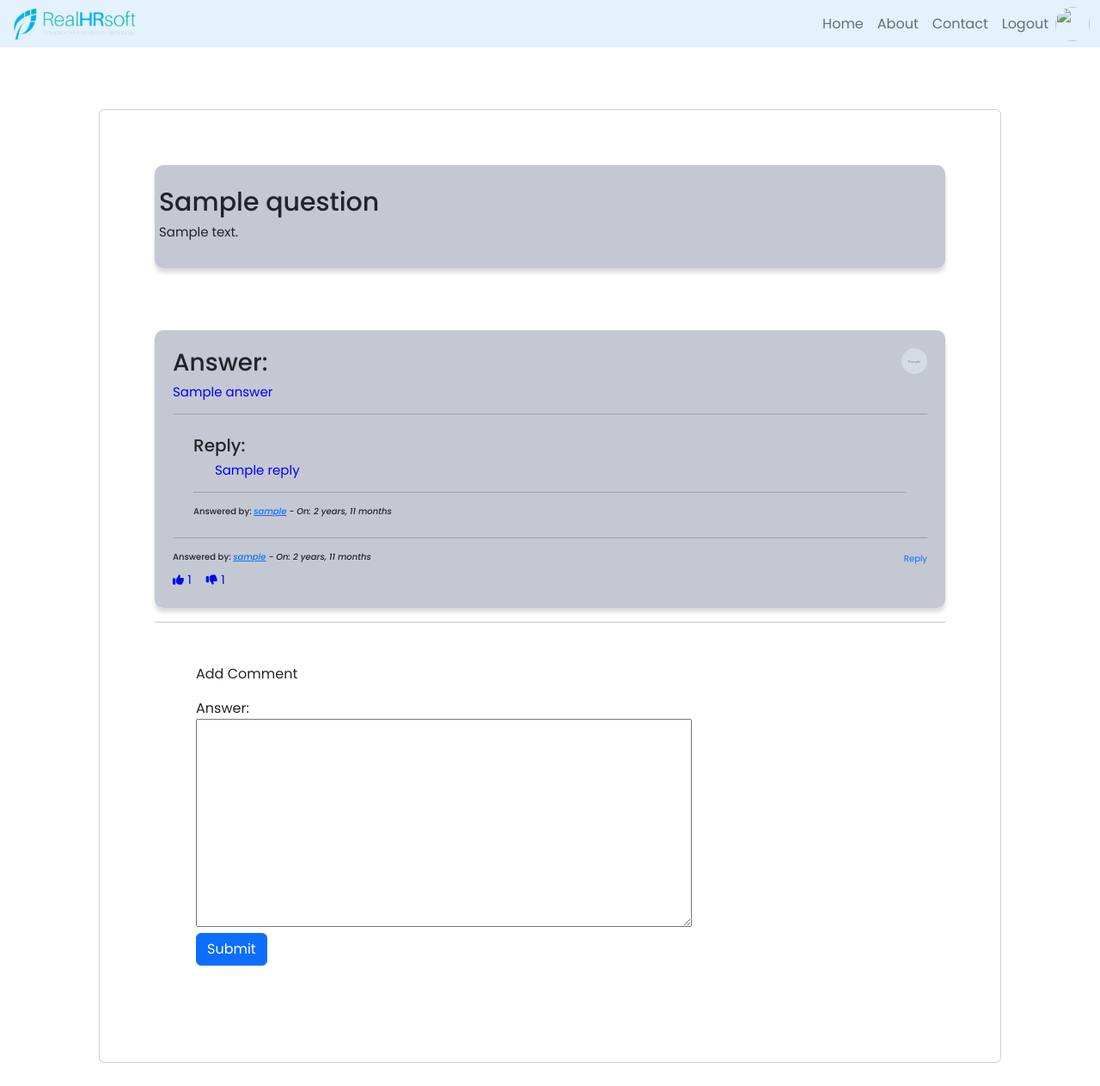
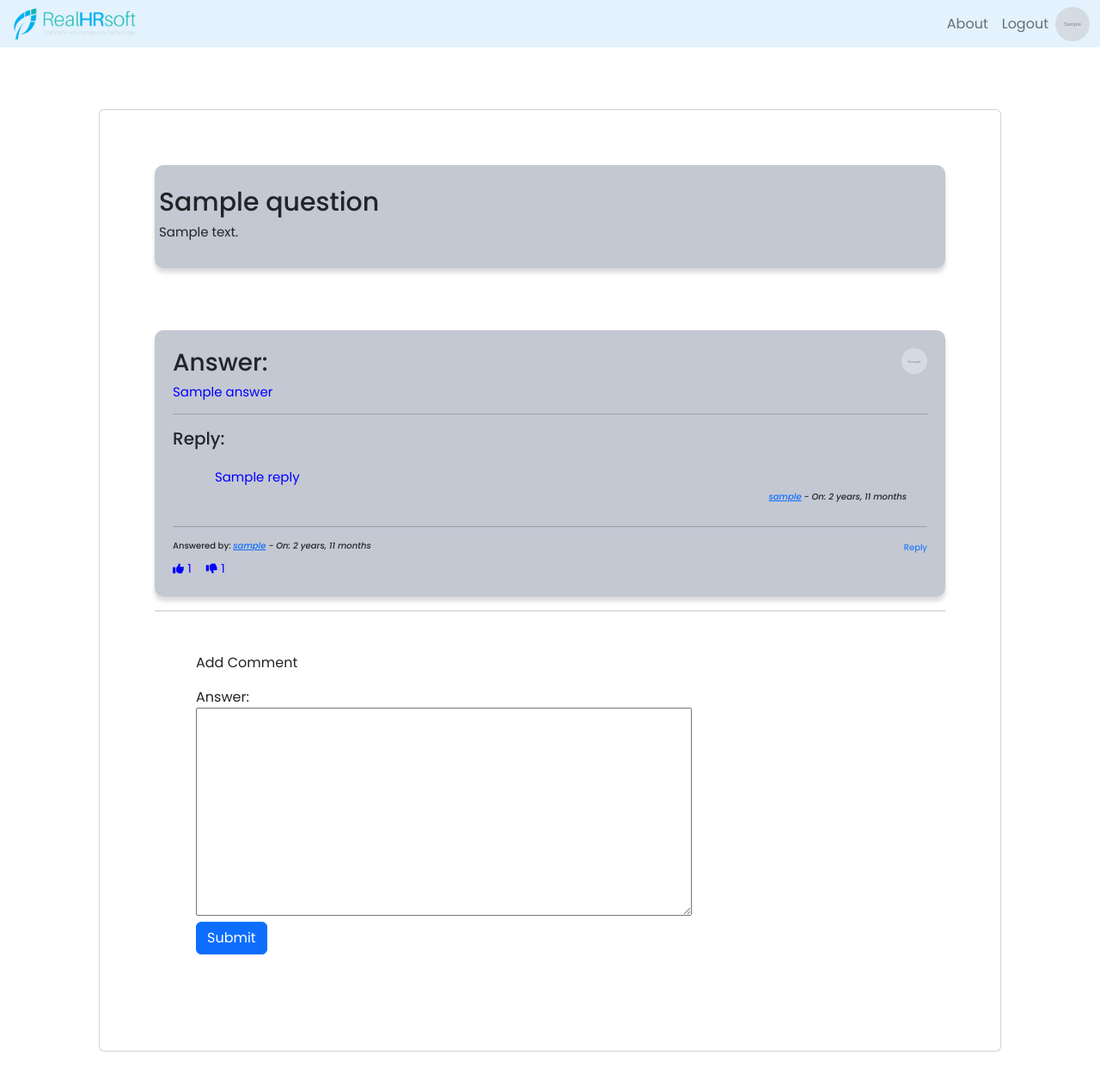
Before and after one commit to missionsharma101/stack, a Django app: page /addanswer/1 in a window 1280 px wide. Shown: the top 1263 px of the page at 86% size. After the commit the page ends 1223 px from the top, so only its background shows below. Run offline with Django 4.2, Linux system fonts and the light colour scheme; a user stored in the database is signed in; tables that the repository leaves empty hold one stand-in row (values such as "Sample post"); grey boxes marked "Sample" are stand-in pictures; some libraries are stand-ins or nearby versions.

Commit message:
almost complete

```diff
--- a/apps/stack/forms.py
+++ b/apps/stack/forms.py
@@ -26,7 +26,7 @@ class ReplyForm(forms.ModelForm):
 class UserUpdateForm(forms.ModelForm):
     class Meta:
         model=User
-        fields=["username","fullname","address","phone"]
+        fields=["username","fullname","address","image","phone"]
 
 class QuestionUpdateForm(forms.ModelForm):
     class Meta:
--- a/apps/stack/models.py
+++ b/apps/stack/models.py
@@ -9,7 +9,7 @@ class User(AbstractUser):
     email = models.EmailField(max_length=50, unique=True)
     address = models.CharField(max_length=30)
     phone = models.CharField(max_length=15)
-    image = models.FileField(upload_to='uploads/%Y/%m/%d', null=True)
+    image = models.FileField(upload_to='uploads/%Y/%m/%d', null=True,default="uploads/image.jpg")
     create_at = models.DateTimeField(auto_now_add=True, null=True)
     USERNAME_FIELD = 'email'
     REQUIRED_FIELDS = ['username']
@@ -32,6 +32,7 @@ class Question(BaseModel):
     tag = models.CharField(max_length=100)
     upvote = models.IntegerField(blank=True, null=True,default=0)
     downvote = models.IntegerField(blank=True, null=True,default=0)
+    user_reaction = models.ManyToManyField(User, related_name='react')
 
     class Meta:
         ordering = ['-upvote','-created_at']
@@ -46,6 +47,7 @@ class Answer(BaseModel):
     upvote = models.IntegerField(null=True, blank=True,default=0)
     downvote = models.IntegerField(null=True, blank=True,default=0)
 
+
     def __str__(self) -> str:
         return self.question.name[0:20] + "/" + self.name[0:20]
 
--- a/apps/stack/views.py
+++ b/apps/stack/views.py
@@ -50,8 +50,7 @@ def get_logout(request):
 def dashboard(request):
     # import pdb ;pdb.set_trace()
     enquires = Question.objects.annotate(
-        total_votes=Sum(F("upvote") + F("downvote"))
-    ).order_by("-total_votes")
+        total_votes=Sum(F("upvote") + F("downvote"))).order_by("-total_votes")
 
     tag = request.GET.get("tag", None)
     search = request.GET.get("search-area", None)
@@ -62,10 +61,15 @@ def dashboard(request):
     if search:
         enquires = Question.objects.filter(name__icontains=search)
 
-    if "Like" in request.POST:
+
+
+    if 'Like' in request.POST:
         question_value = Question.objects.get(id=id_value)
-        question_value.upvote += 1
-        question_value.save()
+        question_user_reaction = question_value.user_reaction.all()
+        if 'Like' in request.POST and (request.user not in question_user_reaction):
+            question_value.upvote += 1
+            question_value.user_reaction.add(request.user)
+            question_value.save()
 
     if "dislike" in request.POST:
         question_value = Question.objects.get(id=id_value)
@@ -76,7 +80,7 @@ def dashboard(request):
         "enquires": enquires,
     }
     return render(request, "pages/index.html", context)
-
+@login_required(login_url="stack:signin")
 
 def get_question(request):
     if request.method == "POST":
@@ -92,7 +96,7 @@ def get_question(request):
     context = {"form": form}
     return render(request, "pages/question.html", context)
 
-
+@login_required(login_url="stack:signin")
 def get_answer(request, pk):
 
     questions = Question.objects.get(id=pk)
@@ -125,10 +129,9 @@ def get_answer(request, pk):
     }
     return render(request, "pages/answer.html", context)
 
-
+@login_required(login_url="stack:signin")
 def get_reply(request, pk):
     answers = Answer.objects.get(id=pk)
-    id_value = request.POST.get("question", None)
 
     if request.method == "POST":
         form = ReplyForm(request.POST)
@@ -138,14 +141,14 @@ def get_reply(request, pk):
         data.answer = answers
         form.save()
         messages.success(request, "Reply Added successfully")
-        return redirect("stack:reply", pk=pk)
+        return redirect("stack:reply", pk=pk )
 
     else:
         form = AnswerForm()
     context = {"form": form, "answers": answers}
     return render(request, "pages/reply.html", context)
 
-
+@login_required(login_url="stack:signin")
 def profile(request, pk):
     get_question = Question.objects.filter(created_by__id=pk)
     if request.method == "POST":
@@ -159,18 +162,22 @@ def profile(request, pk):
         get_user = User.objects.get(id=pk)
         form = UserUpdateForm(instance=get_user)
 
-    context = {"get_user": get_user, "form": form, "get_question": get_question}
+    context = {
+        "get_user": get_user,
+        "form": form,
+        "get_question": get_question
+    }
 
     return render(request, "pages/userprofil.html", context)
 
-
+@login_required(login_url="stack:signin")
 def delete_question(request, pk):
     delete_user = Question.objects.filter(id=pk)
     delete_user.delete()
     messages.success(request, "Question Delete")
     return redirect("stack:userprofile", pk=pk)
 
-
+@login_required(login_url="stack:signin")
 def question_update(request, pk):
     if request.method == "POST":
         update_question = Question.objects.get(id=pk)
--- a/config/urls.py
+++ b/config/urls.py
@@ -19,7 +19,8 @@ from django.conf import settings
 from django.conf.urls.static import static
 urlpatterns = [
     path('admin/', admin.site.urls),
-    path('',include('apps.stack.urls'))
+    path('',include('apps.stack.urls')),
+
 ]
 if settings.DEBUG:
     urlpatterns += static(
--- a/templates/includes/header.html
+++ b/templates/includes/header.html
@@ -27,26 +27,22 @@
             </button>
 
             <ul class="nav navbar-nav navbar-right">
-                <li>
-                    <a class="nav-link" href="#">
-                        Home <span></span></a>
-                </li>
+
                 <li>
                     <a class="nav-link" href="#">
                         About <span></span></a>
                 </li>
-                <li>
-                    <a class="nav-link" href="#">Contact</a>
-                </li>
+
 
                 {% if user.is_authenticated %}
+
                 <li>
                     <a class="nav-link" href="{% url 'stack:logout' %}">Logout</a>
 
                 </li>
                 <li>
                     <a href="{% url 'stack:userprofile' user.id %}">
-                        <img style="float: right;" class="avatar2" src="" alt=""></a>
+                        <img style="float: right;" class="avatar2" src="{{user.image.url}}" alt=""></a>
                 </li>
                 {% else %}
                 <li>
--- a/templates/pages/answer.html
+++ b/templates/pages/answer.html
@@ -115,15 +115,17 @@
                                         </h2>
                                     </div>
                                     <hr>
+                                    <h5>Reply:</h5>
+
                                     {% for i in comment.reply_set.all %}
-                                    <div class="reply m-4">
-                                        <h5>Reply:</h5>
+                                    <div class="reply m-4 mb-5">
                                         <h2 style="margin-left:3%; font-size: 15px; font-weight: normal; text-align: justify; color:blue; "> {{i.name}}</h2>
-                                        <hr>
-                                            <h3 style="font-size: 10px;">Answered by: <i><a href="">{{i.created_by}}</a> -
+
+                                            <h3  style="font-size: 10px; float:right;"><i><a href="">{{i.created_by}}</a> -
                                             On:
                                             {{i.created_at|timesince}}</i> </h3>
                                     </div>
+
                                     <hr>
                                     {% endfor %}
 
--- a/templates/pages/index.html
+++ b/templates/pages/index.html
@@ -124,7 +124,7 @@
                     </div>
                     <hr>
 
-                    {% if enquiry.description|wordcount <= 10 %} <h6 id="fh6" style="text-align: left;">
+                    {% if enquiry.description|wordcount <= 100 %} <h6 id="fh6" style="text-align: left;">
                         {{enquiry.description}}</h6>
                         {% else %}
                         <h6 id="fh6" style="text-align: left;">{{enquiry.description|truncatewords:10}} <a
@@ -137,9 +137,10 @@
 
                             &nbsp;&nbsp; {{enquiry.created_by}}&nbsp;&nbsp;&nbsp; |&nbsp;&nbsp;&nbsp; On:
                             {{enquiry.created_at|timesince}}&nbsp;&nbsp;
+                            <hr>
                                               <form action="" method="post">
                             {% csrf_token %}
-                                <button type="submit " style="border:none;background:none; float: left; color: blue;"
+                            <button type="submit " style="border:none;background:none; float: left; color: blue; margin-right: 5%;"
                                 name="Like">
                                 <i style="font-size: small;"
                                     class="fa-solid fa-thumbs-up"></i>&nbsp;<small>{{enquiry.upvote}}</small>
@@ -152,6 +153,7 @@
                         </form>
 
                         </h6>
+
                         <br>
 
 
```
Also changed, not shown: config/settings.py (+17 -16 lines), apps/stack/migrations/0001_initial.py, apps/stack/migrations/0002_question_description.py (deleted), apps/stack/migrations/0002_question_user_reaction_alter_user_image.py (added), apps/stack/migrations/0003_alter_answer_downvote_alter_answer_upvote_and_more.py (deleted), apps/stack/migrations/0003_alter_question_user_reaction.py (added), apps/stack/migrations/0004_alter_question_options.py (deleted). Lines whose indentation alone changed are shown as unchanged.
